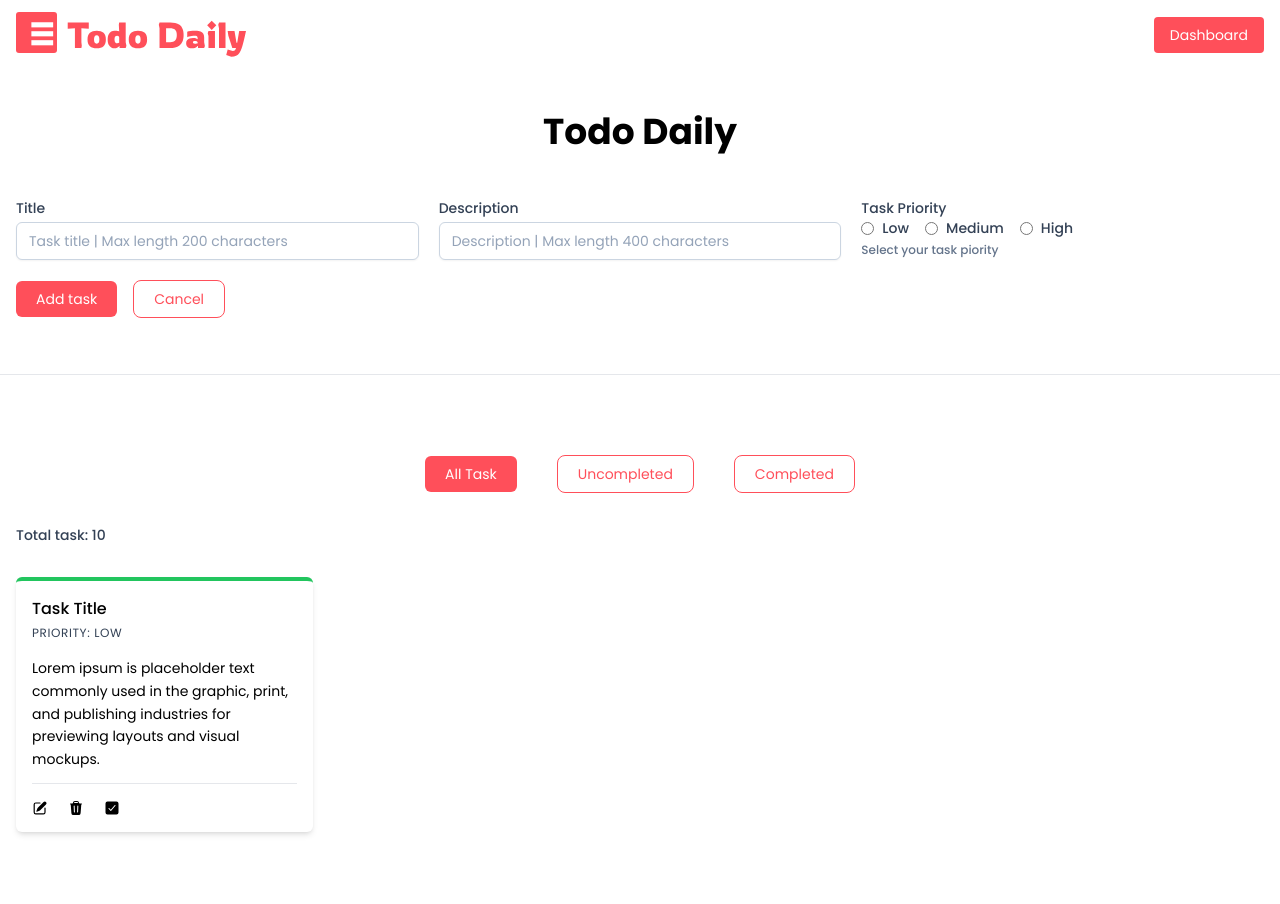
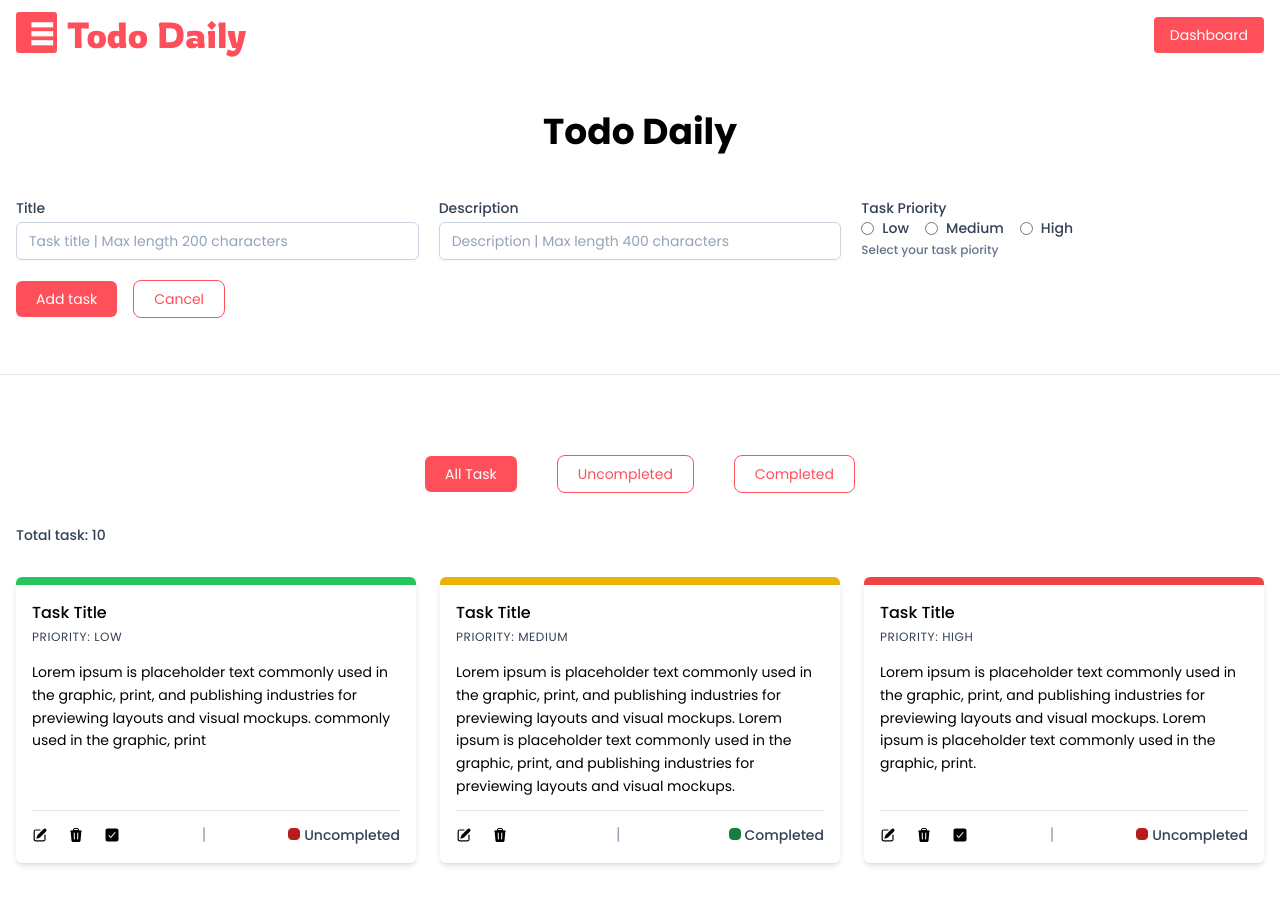
Before and after one commit to skmajumder/todo-list-app, a React (Vite) app: page /todo in a window 1280 px wide. Shown: the top 904 px of the page. Built offline with nearby package versions, Linux system fonts and the light colour scheme.

Commit message:
Complete task list

```diff
--- a/src/features/TodoList.jsx
+++ b/src/features/TodoList.jsx
@@ -20,8 +20,8 @@ const TodoList = () => {
           Total task: 10
         </p>
       </div>
-      <div className="grid grid-cols-4 place-items-center gap-5">
-        <div className="space-y-4 rounded-md border-t-4 border-t-green-500 bg-white p-4 shadow-md">
+      <div className="grid items-stretch gap-x-6 gap-y-10 sm:grid-cols-2 md:grid-cols-2 lg:grid-cols-3">
+        <article className="flex flex-col space-y-4 rounded-md border-t-8 border-t-green-500 bg-white p-4 shadow-md">
           <div>
             <h3 className="mb-1 text-base font-medium capitalize">
               Task title
@@ -30,10 +30,12 @@ const TodoList = () => {
               Priority: Low
             </p>
           </div>
-          <p className="mb-1 border-b pb-3 text-sm font-normal leading-relaxed text-black">
+          <p className="mb-1 pb-3 text-sm font-normal leading-relaxed text-black">
             Lorem ipsum is placeholder text commonly used in the graphic, print,
             and publishing industries for previewing layouts and visual mockups.
+            commonly used in the graphic, print
           </p>
+          <div className="!mt-auto flex items-center justify-between border-t pt-3">
             <div className="flex items-center justify-start gap-5">
               <button type="button" title="Edit task">
                 <HiMiniPencilSquare />
@@ -45,7 +47,79 @@ const TodoList = () => {
                 <IoCheckbox />
               </button>
             </div>
+            <span className="text-slate-400">|</span>
+            <p className="text-sm font-medium text-slate-700">
+              <span className="mr-1 inline-block h-3 w-3 rounded border border-red-700 bg-red-700"></span>
+              Uncompleted
+            </p>
           </div>
+        </article>
+
+        <article className="flex flex-col space-y-4 rounded-md border-t-8 border-t-yellow-500 bg-white p-4 shadow-md">
+          <div>
+            <h3 className="mb-1 text-base font-medium capitalize">
+              Task title
+            </h3>
+            <p className="text-xs uppercase tracking-wider text-slate-700">
+              Priority: Medium
+            </p>
+          </div>
+          <p className="mb-1 pb-3 text-sm font-normal leading-relaxed text-black">
+            Lorem ipsum is placeholder text commonly used in the graphic, print,
+            and publishing industries for previewing layouts and visual mockups.
+            Lorem ipsum is placeholder text commonly used in the graphic, print,
+            and publishing industries for previewing layouts and visual mockups.
+          </p>
+          <div className="!mt-auto flex items-center justify-between border-t pt-3">
+            <div className="flex items-center justify-start gap-5">
+              <button type="button" title="Edit task">
+                <HiMiniPencilSquare />
+              </button>
+              <button type="button" title="Delete task">
+                <HiTrash />
+              </button>
+            </div>
+            <span className="text-slate-400">|</span>
+            <p className="text-sm font-medium text-slate-700">
+              <span className="mr-1 inline-block h-3 w-3 rounded border border-green-700 bg-green-700"></span>
+              Completed
+            </p>
+          </div>
+        </article>
+
+        <article className="flex flex-col space-y-4 rounded-md border-t-8 border-t-red-500 bg-white p-4 shadow-md">
+          <div>
+            <h3 className="mb-1 text-base font-medium capitalize">
+              Task title
+            </h3>
+            <p className="text-xs uppercase tracking-wider text-slate-700">
+              Priority: High
+            </p>
+          </div>
+          <p className="mb-1 pb-3 text-sm font-normal leading-relaxed text-black">
+            Lorem ipsum is placeholder text commonly used in the graphic, print,
+            and publishing industries for previewing layouts and visual mockups.
+            Lorem ipsum is placeholder text commonly used in the graphic, print.
+          </p>
+          <div className="!mt-auto flex items-center justify-between border-t pt-3">
+            <div className="flex items-center justify-start gap-5">
+              <button type="button" title="Edit task">
+                <HiMiniPencilSquare />
+              </button>
+              <button type="button" title="Delete task">
+                <HiTrash />
+              </button>
+              <button type="button" title="Mark as complete">
+                <IoCheckbox />
+              </button>
+            </div>
+            <span className="text-slate-400">|</span>
+            <p className="text-sm font-medium text-slate-700">
+              <span className="mr-1 inline-block h-3 w-3 rounded border border-red-700 bg-red-700"></span>
+              Uncompleted
+            </p>
+          </div>
+        </article>
       </div>
     </section>
   );
```
Lines whose indentation alone changed are shown as unchanged.
